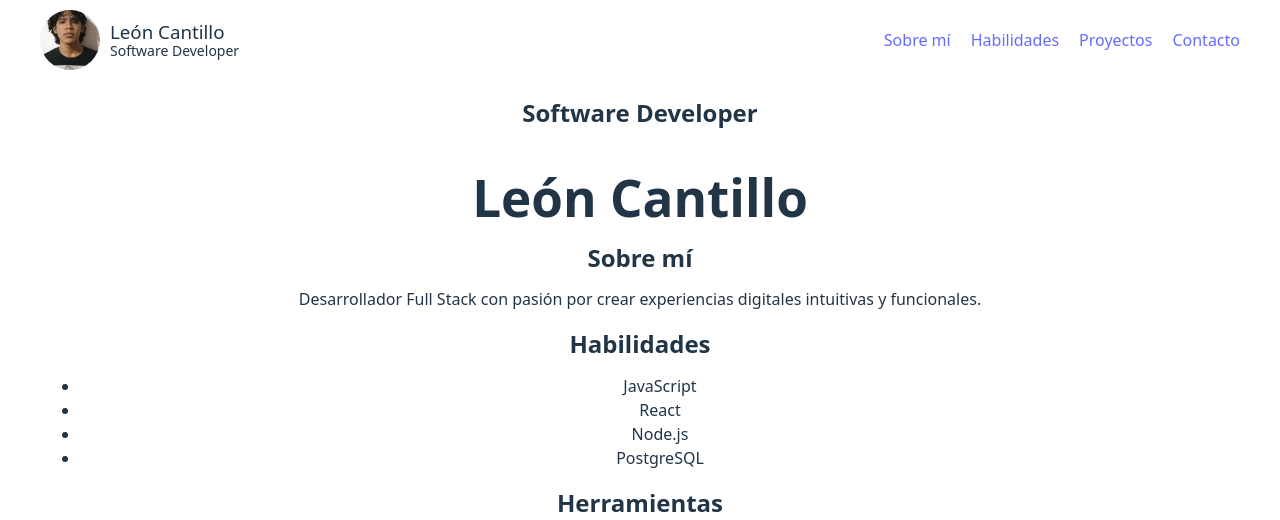
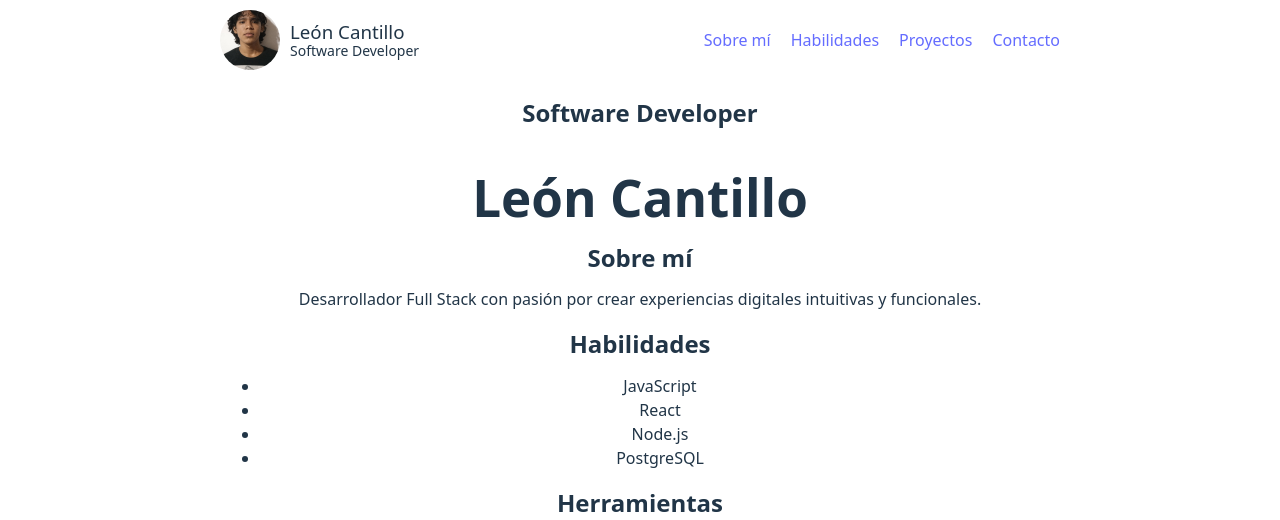
Before and after one commit to leoncantillo/portfolio, a React (Vite) app: page / in a window 1280 px wide. Shown: the top 520 px of the page. Built offline with nearby package versions, Linux system fonts and the light colour scheme.

Commit message:
[UPDATE] Layout width resizing.

```diff
--- a/src/styles/Layout.scss
+++ b/src/styles/Layout.scss
@@ -1,5 +1,5 @@
 .page-container {
-  max-width: 1280px;
+  max-width: 920px;
   margin: 0 auto;
   padding: 0 40px;
   text-align: center;
```
